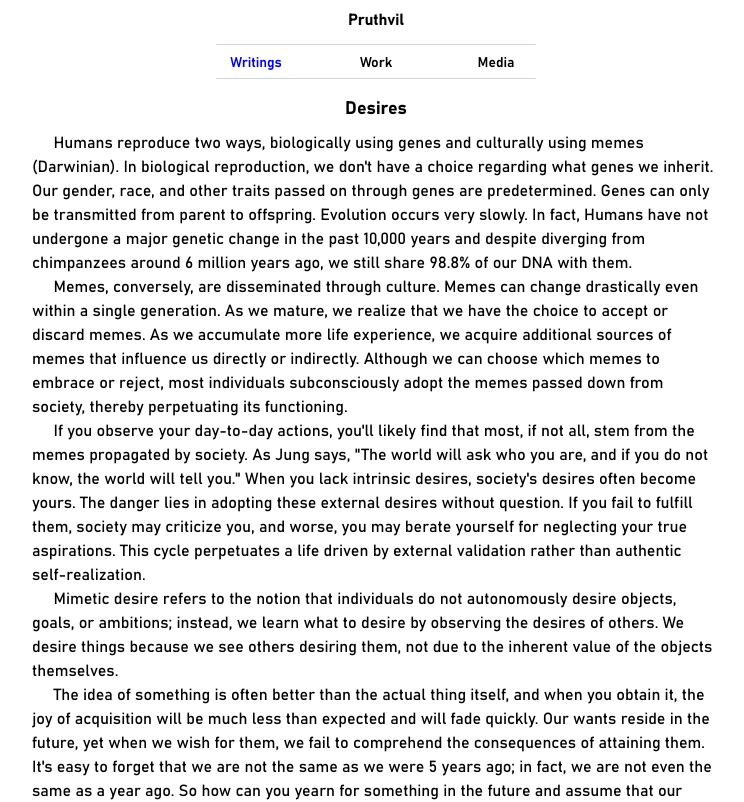
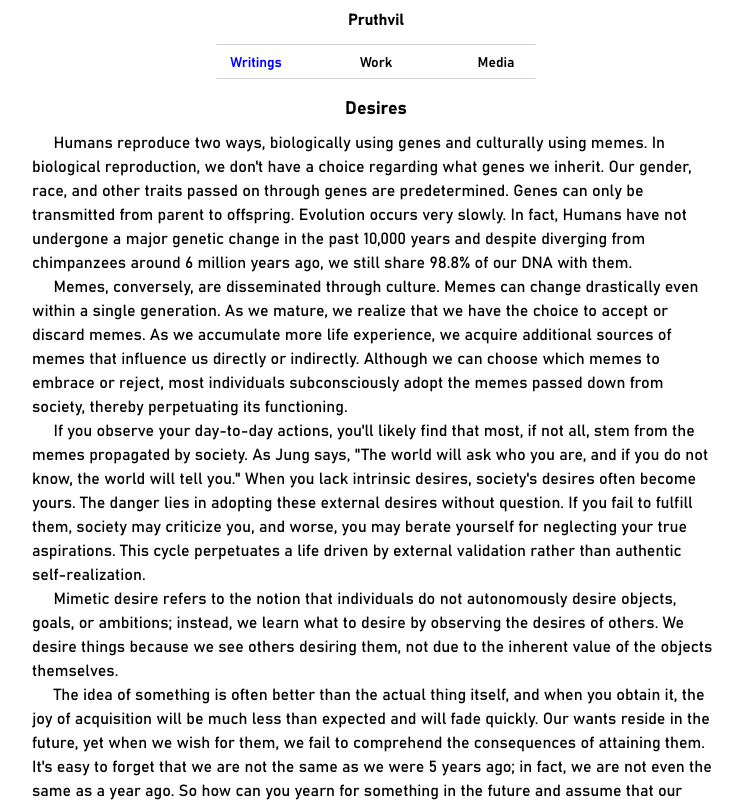
Before and after one commit to pruthvill/blog, a Next.js app: page /writings/posts/desires in a window 1280 px wide. Shown: the top 802 px of the page, without its empty margins (264-1008 px from the left). Built offline with nearby package versions, Linux system fonts and the light colour scheme.

Commit message:
Update page.tsx

```diff
--- a/app/writings/posts/desires/page.tsx
+++ b/app/writings/posts/desires/page.tsx
@@ -7,7 +7,7 @@ const DesiresPost = () => {
       <>
         <p>
           &nbsp;&nbsp;&nbsp;&nbsp;&nbsp;Humans reproduce two ways, biologically using genes and culturally
-          using memes (Darwinian). In biological reproduction, we don't have a choice
+          using memes. In biological reproduction, we don't have a choice
           regarding what genes we inherit. Our gender, race, and other traits passed on through genes are predetermined.
           Genes can only be transmitted from parent to offspring. Evolution occurs very slowly. In fact,
           Humans have not undergone a major genetic change in the past 10,000
```
